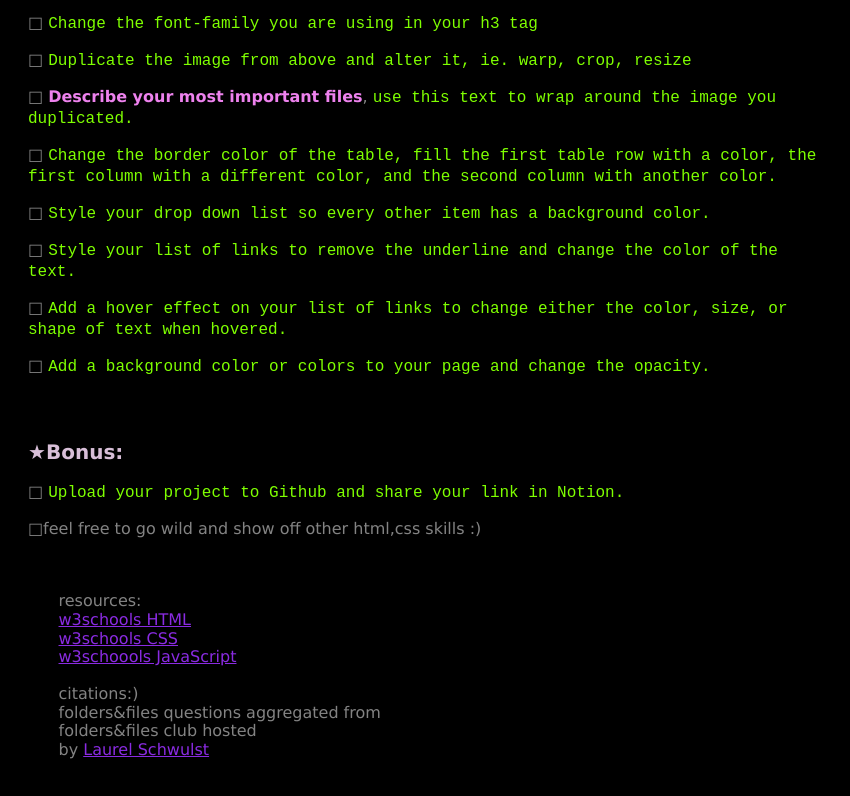
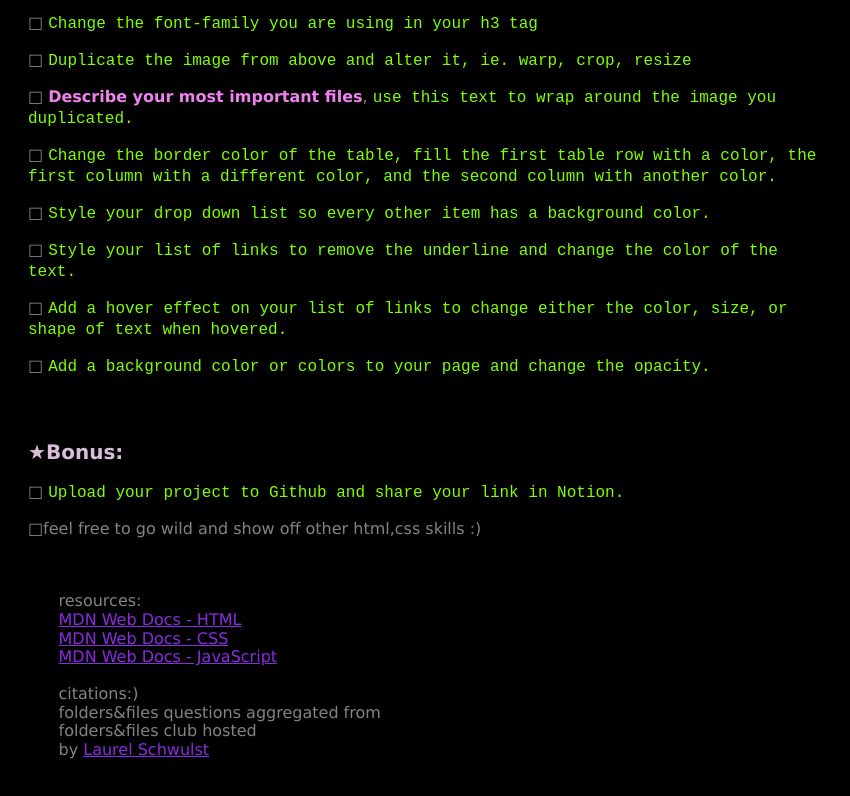
Before and after one commit to neener/Core-Lab-2-Parsons-2021, a plain HTML site: page index.html in a window 1280 px wide. Shown: the part 977-1773 px from the top of the page, without its empty margins (0-850 px from the left). Drawn offline with Linux system fonts and the light colour scheme.

Commit message:
change docs

```diff
--- a/index.html
+++ b/index.html
@@ -49,9 +49,9 @@
     <pre>
       <br>
       resources:
-      <a href="https://www.w3schools.com/html/default.asp">w3schools HTML</a>
-      <a href="https://www.w3schools.com/css/default.asp">w3schools CSS</a>
-      <a href="https://www.w3schools.com/js/default.asp">w3schoools JavaScript</a>
+      <a href="https://developer.mozilla.org/en-US/docs/Web/HTML">MDN Web Docs - HTML</a>
+      <a href="https://developer.mozilla.org/en-US/docs/Web/CSS">MDN Web Docs - CSS</a>
+      <a href="https://developer.mozilla.org/en-US/docs/Web/JavaScript">MDN Web Docs - JavaScript</a>
 
       citations:)
       folders&files questions aggregated from
```
